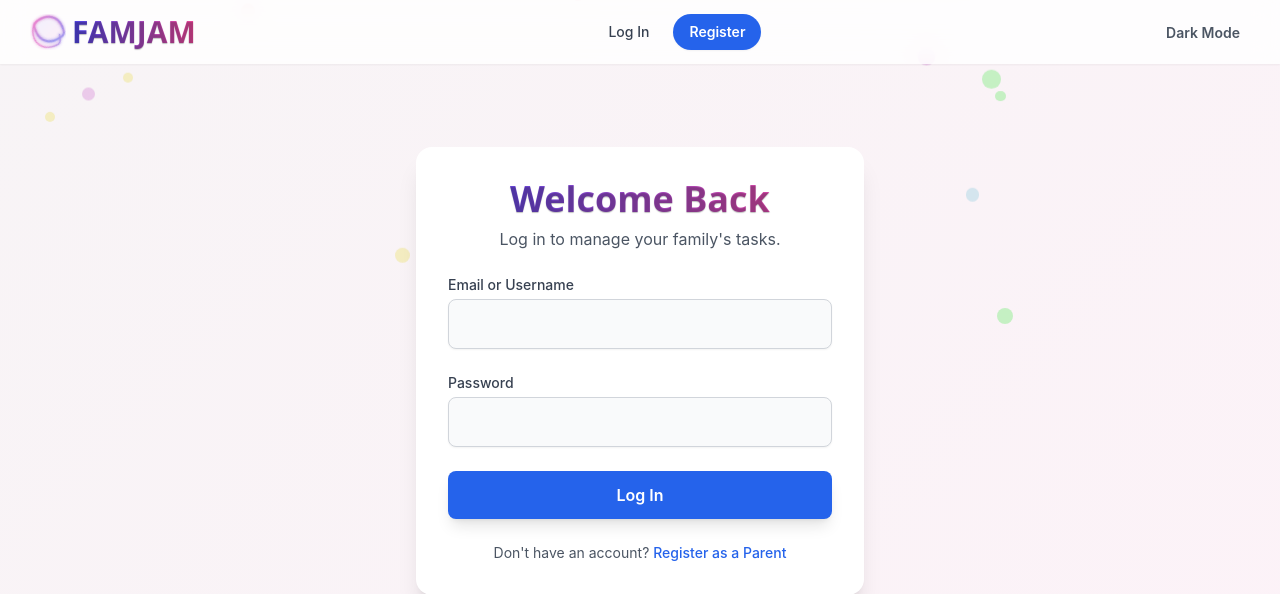
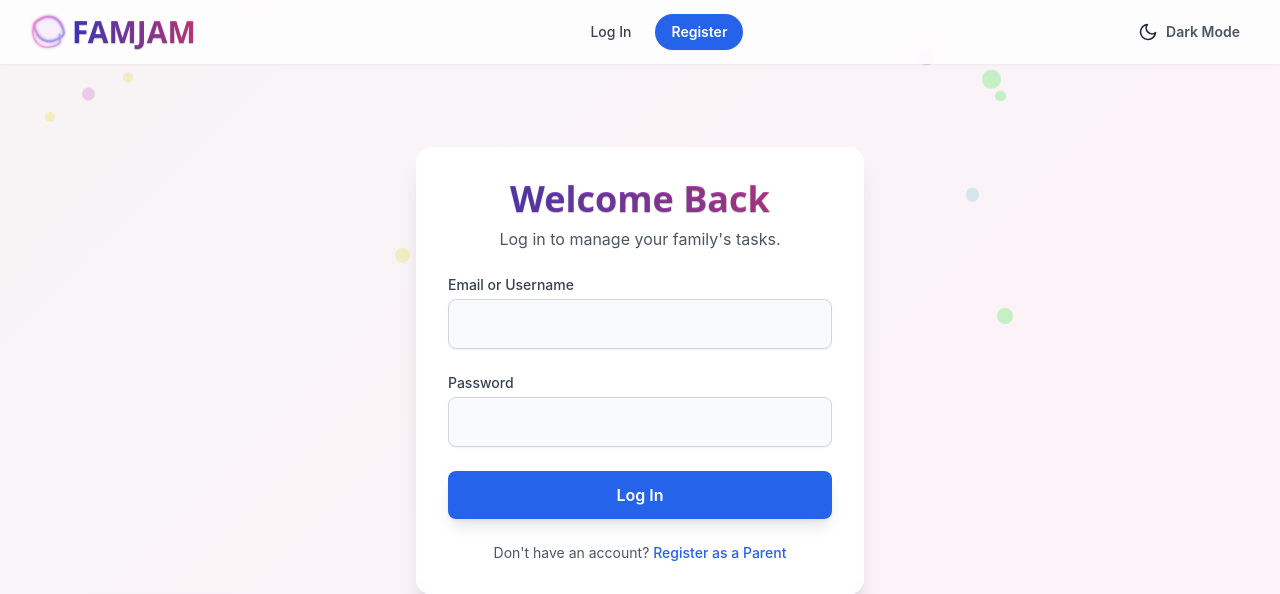
Before and after one commit to ranfysvalle02/famjam, a Flask app: page /login in a window 1280 px wide. Shown: the top 594 px of the page. Run offline with Flask 3, Linux system fonts and the light colour scheme; some libraries are stand-ins or nearby versions; some web fonts are replaced.

Commit message:
way better

```diff
--- a/templates/index.html
+++ b/templates/index.html
@@ -276,8 +276,15 @@
         </div>
 
         <div class="flex items-center space-x-3">
-          <button id="darkModeToggle" class="p-2 rounded-full hover:bg-gray-100 dark:hover:bg-gray-700 transition">
-            <span id="themeIcon" class="text-gray-600 dark:text-gray-300 text-sm font-semibold"></span>
+          <!-- Updated Dark Mode Toggle with Icons -->
+          <button id="darkModeToggle" class="p-2 rounded-full hover:bg-gray-100 dark:hover:bg-gray-700 transition flex items-center space-x-2">
+            <svg id="themeIconSun" class="hidden w-5 h-5" fill="none" stroke="currentColor" viewBox="0 0 24 24" stroke-width="2">
+              <path stroke-linecap="round" stroke-linejoin="round" d="M12 3v2M12 19v2M8.22 8.22l1.42 1.42M14.36 14.36l1.42 1.42M3 12h2M19 12h2M8.22 15.78l1.42-1.42M14.36 9.64l1.42-1.42M12 7a5 5 0 010 10 5 5 0 010-10z"/>
+            </svg>
+            <svg id="themeIconMoon" class="hidden w-5 h-5" fill="none" stroke="currentColor" viewBox="0 0 24 24" stroke-width="2">
+              <path stroke-linecap="round" stroke-linejoin="round" d="M21 12.79A9 9 0 1111.21 3 7 7 0 0021 12.79z"/>
+            </svg>
+            <span id="themeIconText" class="text-gray-600 dark:text-gray-300 text-sm font-semibold"></span>
           </button>
 
           <button id="mobile-menu-button" class="p-2 rounded-md text-gray-600 dark:text-gray-300 sm:hidden">
@@ -632,9 +639,6 @@
                     </a>
                     {% else %}
                     <span class="flex items-center justify-center gap-2 w-full sm:w-auto px-5 py-2.5 text-sm font-semibold text-green-800 dark:text-green-300 bg-green-100 dark:bg-green-900 rounded-lg">
-                      <svg xmlns="http://www.w3.org/2000/svg" class="h-5 w-5" fill="currentColor" viewBox="0 0 20 20">
-                        <path fill-rule="evenodd" d="M10 18a8 8 0 100-16 8 8 0 000 16zm3.707-9.293a1 1 0 00-1.414-1.414L9 10.586 7.707 9.293a1 1 0 00-1.414 1.414l2 2 a1 1 0 001.414 0l4-4z" clip-rule="evenodd"/>
-                      </svg>
                       Completed Today!
                     </span>
                     {% endif %}
@@ -1292,28 +1296,52 @@
       }
     });
 
+    /* Enhanced Dark Mode Toggle */
     const darkModeToggle = document.getElementById("darkModeToggle");
-    const themeIcon = document.getElementById("themeIcon");
-    let inDarkMode = localStorage.getItem("theme") === "dark";
-
+    const themeIconSun = document.getElementById("themeIconSun");
+    const themeIconMoon = document.getElementById("themeIconMoon");
+    const themeIconText = document.getElementById("themeIconText");
+
+    // Check for stored theme or system preference
+    let storedTheme = localStorage.getItem("theme");
+    if (!storedTheme) {
+      if (window.matchMedia("(prefers-color-scheme: dark)").matches) {
+        storedTheme = 'dark';
+      } else {
+        storedTheme = 'light';
+      }
+      localStorage.setItem('theme', storedTheme);
+    }
+
+    let inDarkMode = (storedTheme === 'dark');
     if (inDarkMode) {
       document.documentElement.classList.add("dark");
-      themeIcon.innerText = "Light Mode";
-    } else {
-      themeIcon.innerText = "Dark Mode";
-    }
+    }
+
+    function updateThemeUI() {
+      if (inDarkMode) {
+        themeIconSun.classList.remove('hidden');
+        themeIconMoon.classList.add('hidden');
+        themeIconText.innerText = 'Light Mode';
+      } else {
+        themeIconSun.classList.add('hidden');
+        themeIconMoon.classList.remove('hidden');
+        themeIconText.innerText = 'Dark Mode';
+      }
+    }
+
+    updateThemeUI();
 
     darkModeToggle.addEventListener("click", () => {
       inDarkMode = !inDarkMode;
       if (inDarkMode) {
         document.documentElement.classList.add("dark");
         localStorage.setItem("theme", "dark");
-        themeIcon.innerText = "Light Mode";
       } else {
         document.documentElement.classList.remove("dark");
         localStorage.setItem("theme", "light");
-        themeIcon.innerText = "Dark Mode";
       }
+      updateThemeUI();
     });
 
     function openModal(modalId) {
```
